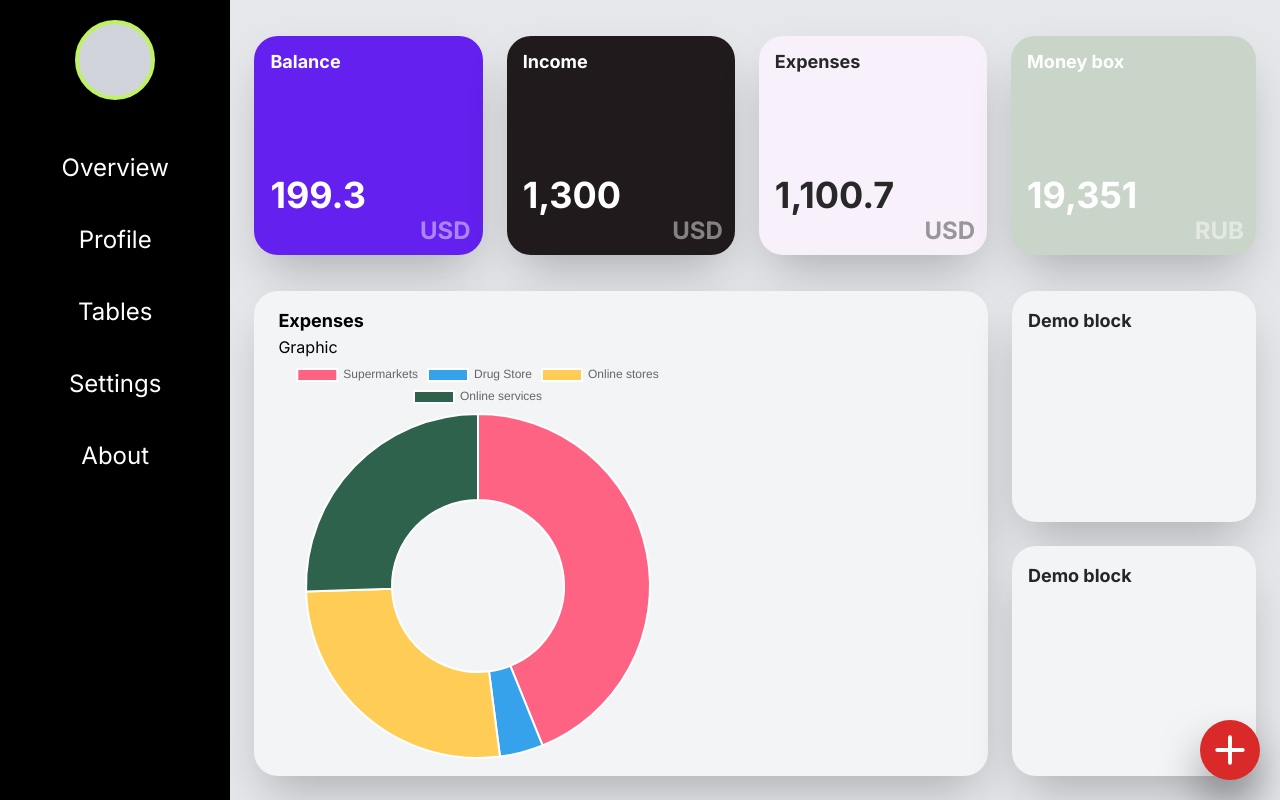
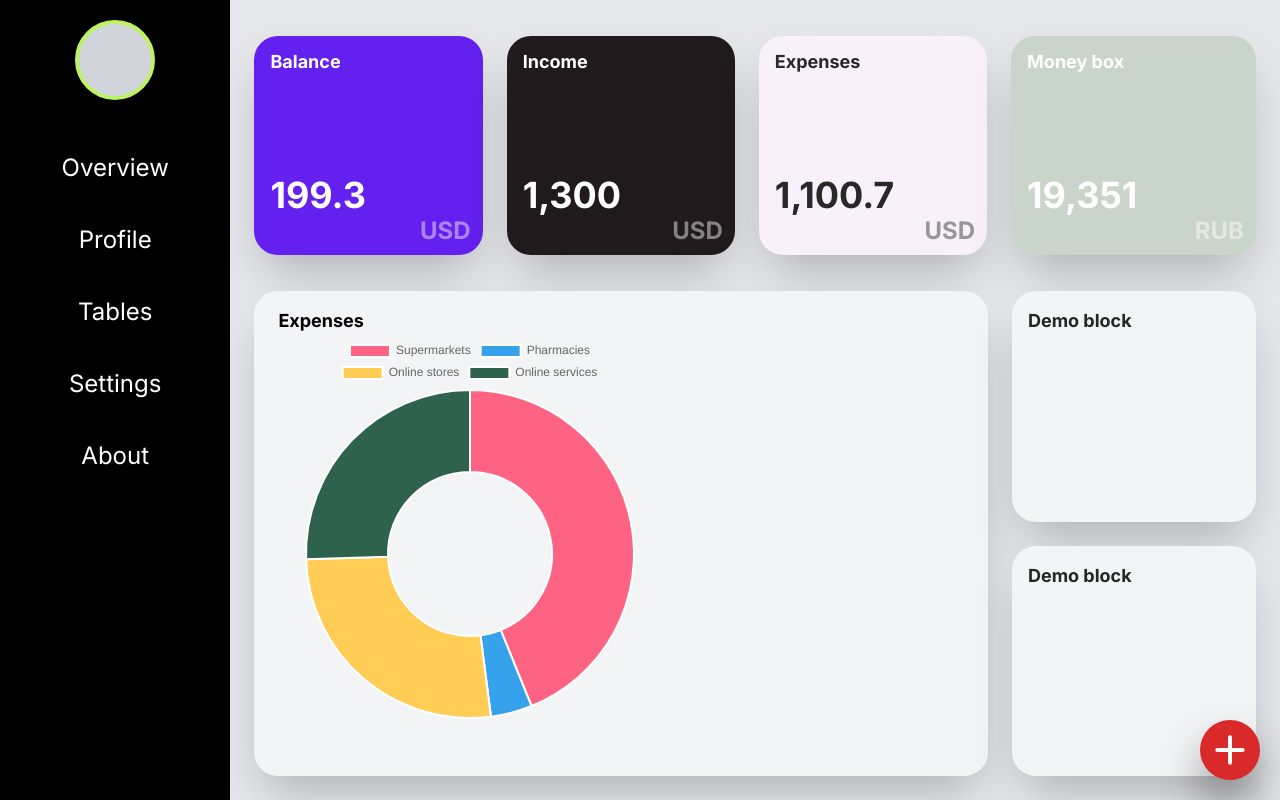
Before and after one commit to m1a2023/nexp-front, a Next.js app: page / in a window 1280 px wide. Built offline with nearby package versions, Linux system fonts and the light colour scheme.

Commit message:
BUG graphic graphic.js

```diff
--- a/package.json
+++ b/package.json
@@ -13,6 +13,7 @@
     "chart.js": "^4.4.3",
     "next": "^14.2.4",
     "react": "^18",
+    "react-chartjs-2": "^5.2.0",
     "react-dom": "^18"
   },
   "devDependencies": {
--- a/src/app/components/graphic.js
+++ b/src/app/components/graphic.js
@@ -1,8 +1,9 @@
 import Chart from "chart.js/auto";
 import { useEffect } from "react";
+import { Doughnut } from "react-chartjs-2";
 
 export const TemplateGraphic = ({ graphicTitle, mainInformation, color }) => {
-  const GraphicTitle = ({ graphicTitle }) => {
+  const Title = ({ graphicTitle }) => {
     return (
       <div className="flex w-full justify-start font-bold text-lg">
         {graphicTitle}
@@ -10,7 +11,7 @@ export const TemplateGraphic = ({ graphicTitle, mainInformation, color }) => {
     );
   };
 
-  const GraphicMainInformation = ({ mainInformation }) => {
+  const MainInformation = ({ mainInformation }) => {
     return <div>{mainInformation}</div>;
   };
 
@@ -22,7 +23,7 @@ export const TemplateGraphic = ({ graphicTitle, mainInformation, color }) => {
       data: {
         labels: [
           "Supermarkets",
-          "Drug Store",
+          "Pharmacies",
           "Online stores",
           "Online services",
         ],
@@ -42,12 +43,12 @@ export const TemplateGraphic = ({ graphicTitle, mainInformation, color }) => {
       },
     });
 
-    // chart.destroy();
+    //chart.destroy();
   });
 
   const Graphic = () => {
     return (
-      <div className="chart-container w-[400px] h-[400px]">
+      <div className="chart-container w-[85%] h-[85%]">
         <canvas id="myChart"></canvas>
       </div>
     );
@@ -56,9 +57,9 @@ export const TemplateGraphic = ({ graphicTitle, mainInformation, color }) => {
     <div
       className={`flex flex-col w-3/4 px-6 py-4 ${color} text-black rounded-3xl shadow-2xl select-none`}
     >
-      <GraphicTitle graphicTitle={`${graphicTitle}`} />
+      <Title graphicTitle={`${graphicTitle}`} />
 
-      <GraphicMainInformation mainInformation={`${mainInformation}`} />
+      <MainInformation mainInformation={`${mainInformation}`} />
 
       <Graphic />
     </div>
--- a/src/app/components/moneyCard.js
+++ b/src/app/components/moneyCard.js
@@ -10,7 +10,7 @@ export const TemplateMoneyCard = ({
 }) => {
   const textColor = color === colors.RoseBright ? "#282828" : "#ffffff";
 
-  const MoneyCardTitle = ({ cardTitle }) => {
+  const Title = ({ cardTitle }) => {
     return (
       <div className="flex w-full h-full justify-start font-bold text-lg">
         <div className="flex">{cardTitle}</div>
@@ -18,7 +18,7 @@ export const TemplateMoneyCard = ({
     );
   };
 
-  const MoneyCordMainInformation = ({ mainInformation }) => {
+  const MainInformation = ({ mainInformation }) => {
     return (
       <div className="flex grow text-xl justify-start w-full ">
         <div className="truncate text-4xl font-bold">{mainInformation}</div>
@@ -51,9 +51,9 @@ export const TemplateMoneyCard = ({
       className={`flex flex-col snap-start ${width} ${distance} pl-4 pr-3 pb-2 pt-3 grow-0 justify-start rounded-3xl shadow-2xl select-none`}
       style={{ backgroundColor: color, color: textColor }}
     >
-      <MoneyCardTitle cardTitle={`${cardTitle}`} />
+      <Title cardTitle={`${cardTitle}`} />
 
-      <MoneyCordMainInformation mainInformation={`${mainInformation}`} />
+      <MainInformation mainInformation={`${mainInformation}`} />
 
       <div className="flex flex-row w-full justify-end">
         <div className="flex justify-end text-2xl opacity-45 font-bold">
--- a/src/app/page.js
+++ b/src/app/page.js
@@ -62,7 +62,7 @@ export default function Home() {
         <div className={"h-2/3 w-full flex flex-row gap-6"}>
           <TemplateGraphic
             graphicTitle={"Expenses"}
-            mainInformation={"Graphic"}
+            mainInformation={""}
             color={"bg-gray-100"}
           ></TemplateGraphic>
           {/*DEMO BLOCKS! DO NOT DELETE!*/}
```
Also changed, not shown: 1 other file (tests, documents, lock files or other folders).
